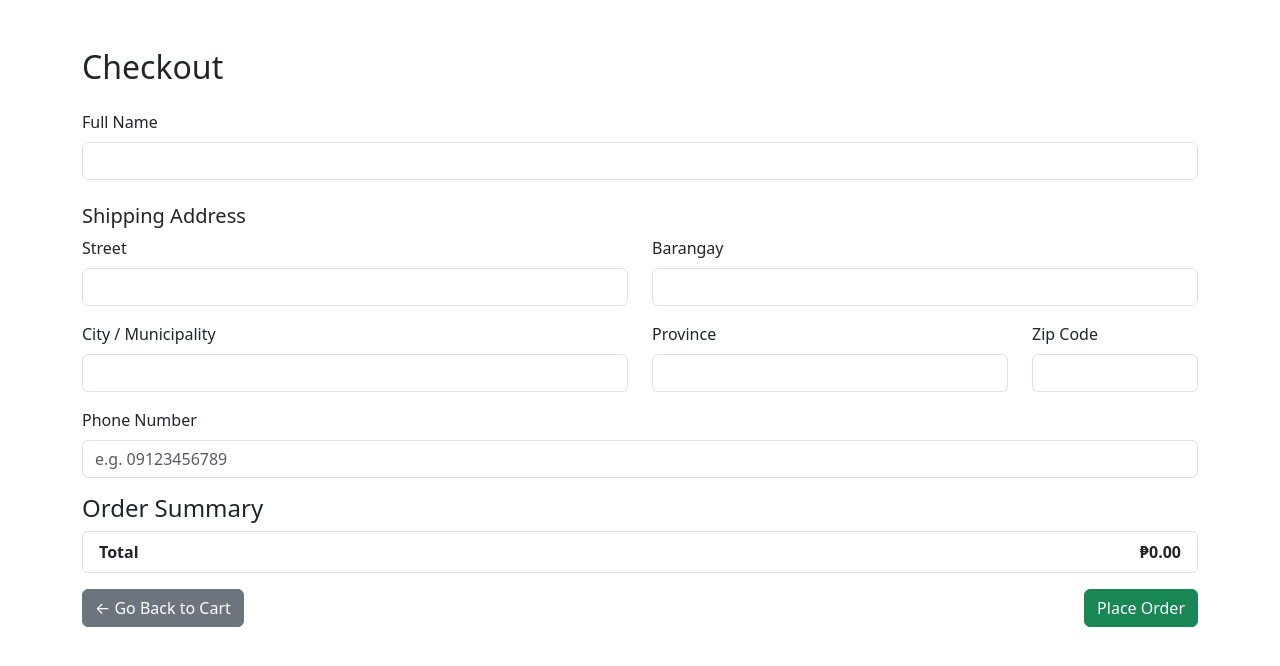
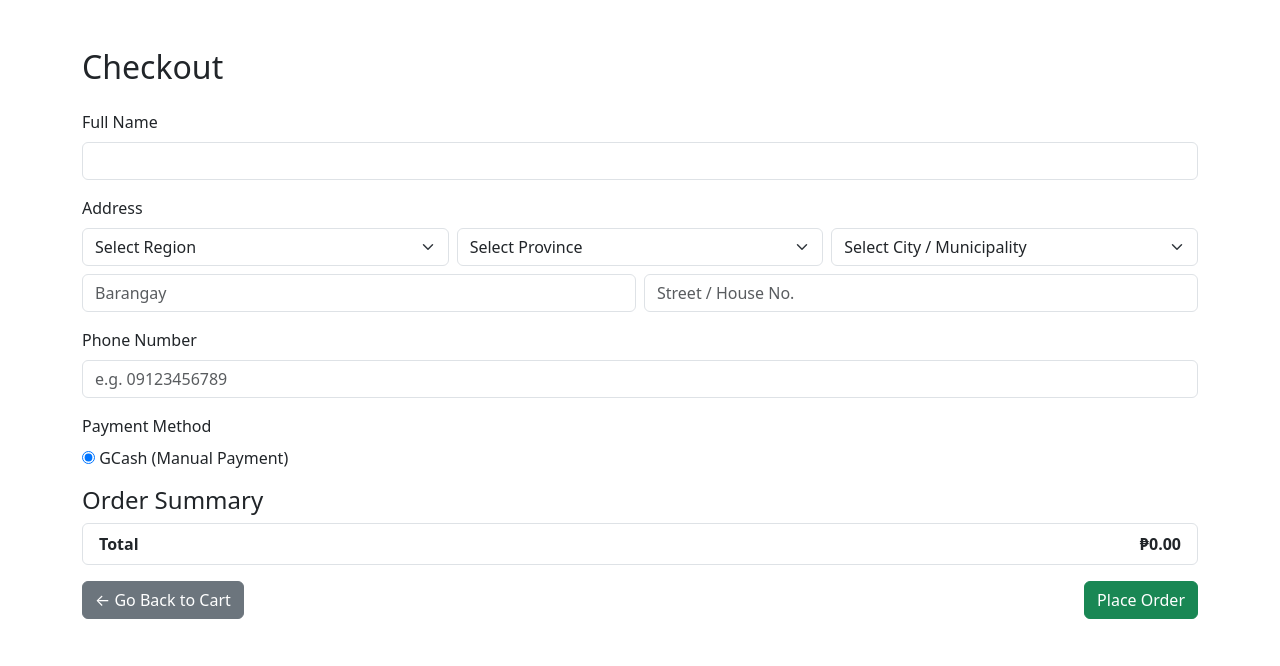
Before and after one commit to BlazeeHD/hookcraftavenue, a PHP site: page /checkout.php in a window 1280 px wide. Shown: the part 56-722 px from the top of the page. Run offline with PHP 8.4, Linux system fonts and the light colour scheme.

Commit message:
updatecheckout

```diff
--- a/checkout.php
+++ b/checkout.php
@@ -30,12 +30,14 @@ if (!empty($_SESSION['cart'])) {
 
 if ($_SERVER['REQUEST_METHOD'] === 'POST' && isset($_POST['confirm_checkout'])) {
   $name = trim($_POST['name']);
-  $address = trim($_POST['street'] . ', ' . $_POST['barangay'] . ', ' . $_POST['city'] . ', ' . $_POST['province'] . ' ' . $_POST['zip']);
+  $address = trim($_POST['address']);
   $phone = trim($_POST['phone']);
+  $payment_method = $_POST['payment_method'] ?? 'GCash';
+  $payment_status = 'Pending';
 
   if ($name && $address && $phone && !empty($cart_items)) {
-    $stmt = $conn->prepare("INSERT INTO orders (customer_name, address, phone, total) VALUES (?, ?, ?, ?)");
-    $stmt->bind_param("sssd", $name, $address, $phone, $total);
+    $stmt = $conn->prepare("INSERT INTO orders (customer_name, address, phone, total, payment_method, payment_status) VALUES (?, ?, ?, ?, ?, ?)");
+    $stmt->bind_param("sssdds", $name, $address, $phone, $total, $payment_method, $payment_status);
     $stmt->execute();
     $order_id = $stmt->insert_id;
 
@@ -52,6 +54,7 @@ if ($_SERVER['REQUEST_METHOD'] === 'POST' && isset($_POST['confirm_checkout']))
       $update_stock->execute();
     }
 
+    // Formspree Notification (without file)
     $formspree_url = "https://formspree.io/f/xjkvwyyq";
     $body = "name=$name&address=$address&phone=$phone&total=₱$total";
     foreach ($cart_items as $item) {
@@ -67,7 +70,7 @@ if ($_SERVER['REQUEST_METHOD'] === 'POST' && isset($_POST['confirm_checkout']))
     curl_close($ch);
 
     $_SESSION['cart'] = [];
-    echo '<script>window.location="thankyou.php";</script>';
+    echo '<script>window.location="thankyou.php?total=' . $total . '";</script>';
     exit();
   } else {
     echo '<script>alert("Please fill out all fields correctly.");</script>';
@@ -95,36 +98,50 @@ if ($_SERVER['REQUEST_METHOD'] === 'POST' && isset($_POST['confirm_checkout']))
       <label for="name" class="form-label">Full Name</label>
       <input type="text" class="form-control" name="name" id="name" required>
     </div>
-
-    <h5 class="mt-4">Shipping Address</h5>
-    <div class="row">
-      <div class="col-md-6 mb-3">
-        <label for="street" class="form-label">Street</label>
-        <input type="text" class="form-control" name="street" id="street" required>
+    <div class="mb-3">
+      <label class="form-label">Address</label>
+      <div class="row g-2">
+        <div class="col-md-4">
+          <select class="form-select" name="region" required>
+            <option value="">Select Region</option>
+            <option value="Region XI">Region XI</option>
+            <option value="Region VII">Region VII</option>
+            <!-- Add more regions if needed -->
+          </select>
+        </div>
+        <div class="col-md-4">
+          <select class="form-select" name="province" required>
+            <option value="">Select Province</option>
+            <option value="Davao del Sur">Davao del Sur</option>
+            <option value="Cebu">Cebu</option>
+            <!-- Add more provinces -->
+          </select>
+        </div>
+        <div class="col-md-4">
+          <select class="form-select" name="city" required>
+            <option value="">Select City / Municipality</option>
+            <option value="Davao City">Davao City</option>
+            <option value="Cebu City">Cebu City</option>
+            <!-- Add more cities -->
+          </select>
+        </div>
+        <div class="col-md-6">
+          <input type="text" class="form-control" name="barangay" placeholder="Barangay" required>
+        </div>
+        <div class="col-md-6">
+          <input type="text" class="form-control" name="street" placeholder="Street / House No." required>
+        </div>
       </div>
-      <div class="col-md-6 mb-3">
-        <label for="barangay" class="form-label">Barangay</label>
-        <input type="text" class="form-control" name="barangay" id="barangay" required>
-      </div>
-      <div class="col-md-6 mb-3">
-        <label for="city" class="form-label">City / Municipality</label>
-        <input type="text" class="form-control" name="city" id="city" required>
-      </div>
-      <div class="col-md-4 mb-3">
-        <label for="province" class="form-label">Province</label>
-        <input type="text" class="form-control" name="province" id="province" required>
-      </div>
-      <div class="col-md-2 mb-3">
-        <label for="zip" class="form-label">Zip Code</label>
-        <input type="text" class="form-control" name="zip" id="zip" required pattern="[0-9]{4}">
-      </div>
+      <input type="hidden" name="address" id="finalAddress">
     </div>
-
     <div class="mb-3">
       <label for="phone" class="form-label">Phone Number</label>
       <input type="tel" class="form-control" name="phone" id="phone" required pattern="[0-9]{11}" placeholder="e.g. 09123456789">
     </div>
-
+    <div class="mb-3">
+      <label class="form-label">Payment Method</label><br>
+      <input type="radio" name="payment_method" value="GCash" checked> GCash (Manual Payment)
+    </div>
     <h4>Order Summary</h4>
     <ul class="list-group mb-3">
       <?php foreach ($cart_items as $item): ?>
@@ -163,5 +180,15 @@ if ($_SERVER['REQUEST_METHOD'] === 'POST' && isset($_POST['confirm_checkout']))
   </form>
 </div>
 <script src="https://cdn.jsdelivr.net/npm/bootstrap@5.3.2/dist/js/bootstrap.bundle.min.js"></script>
+<script>
+  document.querySelector('form').addEventListener('submit', function() {
+    const region = document.querySelector('[name="region"]').value;
+    const province = document.querySelector('[name="province"]').value;
+    const city = document.querySelector('[name="city"]').value;
+    const barangay = document.querySelector('[name="barangay"]').value;
+    const street = document.querySelector('[name="street"]').value;
+    document.getElementById('finalAddress').value = `${street}, ${barangay}, ${city}, ${province}, ${region}`;
+  });
+</script>
 </body>
 </html>
```
Also changed, not shown: uploads/1751809743_20f3e1a0-4f5b-4329-890f-3bce86146bd1.jpg (added), uploads/686a7cb96d989_20f3e1a0-4f5b-4329-890f-3bce86146bd1.jpg (added), uploads/686a7fd80f024_20f3e1a0-4f5b-4329-890f-3bce86146bd1.jpg (added).
